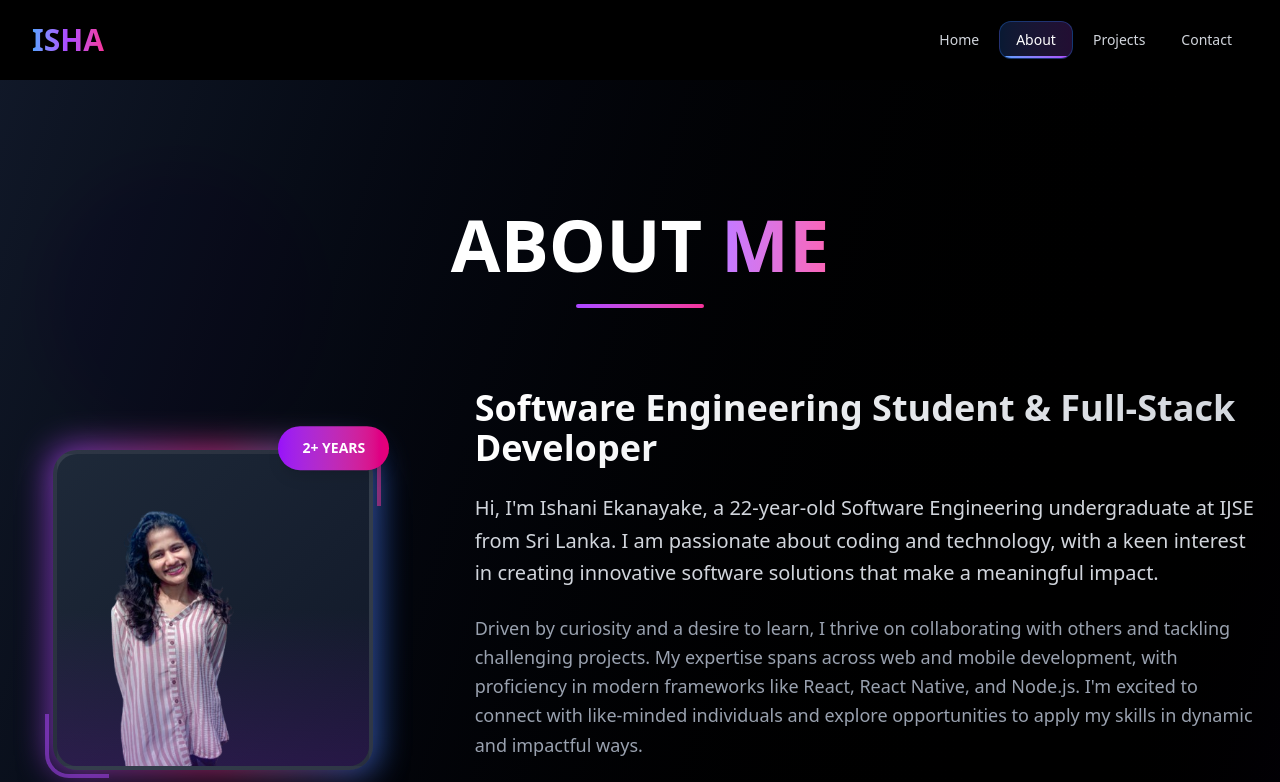
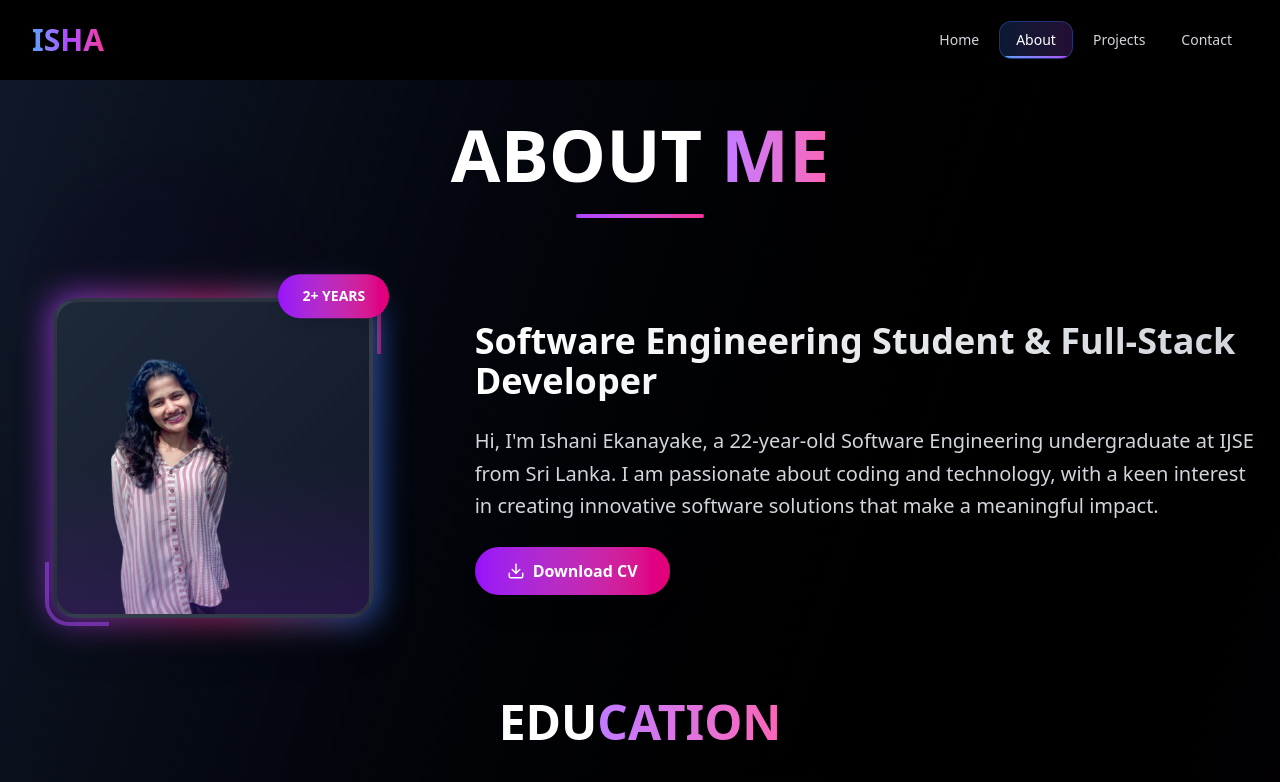
Before and after one commit to ishaniekanayaka/new_Portfolio, a React (Vite) app: page /about in a window 1280 px wide. Shown: the top 782 px of the page. Built offline with nearby package versions, Linux system fonts and the light colour scheme.

Commit message:
enable CV PDF download

```diff
--- a/src/pages/About.tsx
+++ b/src/pages/About.tsx
@@ -2,6 +2,8 @@ import { useState, useEffect } from 'react';
 import { Download, GraduationCap, BookOpen, Calendar, MapPin, Phone, Mail, Heart, Code, Palette, Database, Smartphone, Cloud, Zap } from 'lucide-react';
 // Import your profile image
 import profileImage from './../image/me.png'; // Update path as needed
+import CV from './../assets/cv/ISHA EKANAYAKA.pdf';
+
 
 const About = () => {
     const [isVisible, setIsVisible] = useState(false);
@@ -221,7 +223,7 @@ const About = () => {
             <div className="relative z-10 max-w-7xl mx-auto px-4 py-12">
                 {/* Header Section */}
                 <div className={`text-center mb-12 md:mb-20 transition-all duration-1000 transform ${isVisible ? 'translate-y-0 opacity-100' : '-translate-y-full opacity-0'}`}>
-                    <h1 className="text-4xl md:text-7xl font-bold mb-4 md:mb-6">
+                    <h1 className="text-4xl md:text-7xl font-bold mt-[-90px] mb-4 md:mb-6">
                         ABOUT <span className="bg-gradient-to-r from-purple-400 to-pink-400 bg-clip-text text-transparent">ME</span>
                     </h1>
                     <div className="w-24 md:w-32 h-1 bg-gradient-to-r from-purple-500 to-pink-500 mx-auto rounded-full"></div>
@@ -285,16 +287,27 @@ const About = () => {
                                 I am passionate about coding and technology, with a keen interest in creating innovative software
                                 solutions that make a meaningful impact.
                             </p>
-                            <p className="text-sm md:text-lg text-gray-400 leading-relaxed">
-                                Driven by curiosity and a desire to learn, I thrive on collaborating with others and tackling
-                                challenging projects. My expertise spans across web and mobile development, with proficiency in
-                                modern frameworks like React, React Native, and Node.js. I'm excited to connect with like-minded
-                                individuals and explore opportunities to apply my skills in dynamic and impactful ways.
-                            </p>
-                            <button className="group bg-gradient-to-r from-purple-600 to-pink-600 hover:from-purple-700 hover:to-pink-700 text-white font-bold py-2 md:py-3 px-6 md:px-8 rounded-full transition-all transform hover:scale-105 shadow-xl flex items-center text-sm md:text-base">
+
+                            {/* <button className="group bg-gradient-to-r from-purple-600 to-pink-600 hover:from-purple-700 hover:to-pink-700 text-white font-bold py-2 md:py-3 px-6 md:px-8 rounded-full transition-all transform hover:scale-105 shadow-xl flex items-center text-sm md:text-base">
+                                <Download className="mr-2 group-hover:animate-bounce" size={18} />
+                                Download CV
+                            </button> */}
+                            <button
+                                onClick={() => {
+                                    const link = document.createElement('a');
+                                    link.href = CV;
+                                    link.download = 'IshaniCV.pdf'; // The downloaded file name
+                                    document.body.appendChild(link);
+                                    link.click();
+                                    document.body.removeChild(link);
+                                }}
+                                className="group bg-gradient-to-r from-purple-600 to-pink-600 hover:from-purple-700 hover:to-pink-700 text-white font-bold py-2 md:py-3 px-6 md:px-8 rounded-full transition-all transform hover:scale-105 shadow-xl flex items-center text-sm md:text-base"
+                                >
                                 <Download className="mr-2 group-hover:animate-bounce" size={18} />
                                 Download CV
                             </button>
+
+
                         </div>
                     </div>
                 </div>
```
Also changed, not shown: 1 other file (tests, documents, lock files or other folders).
